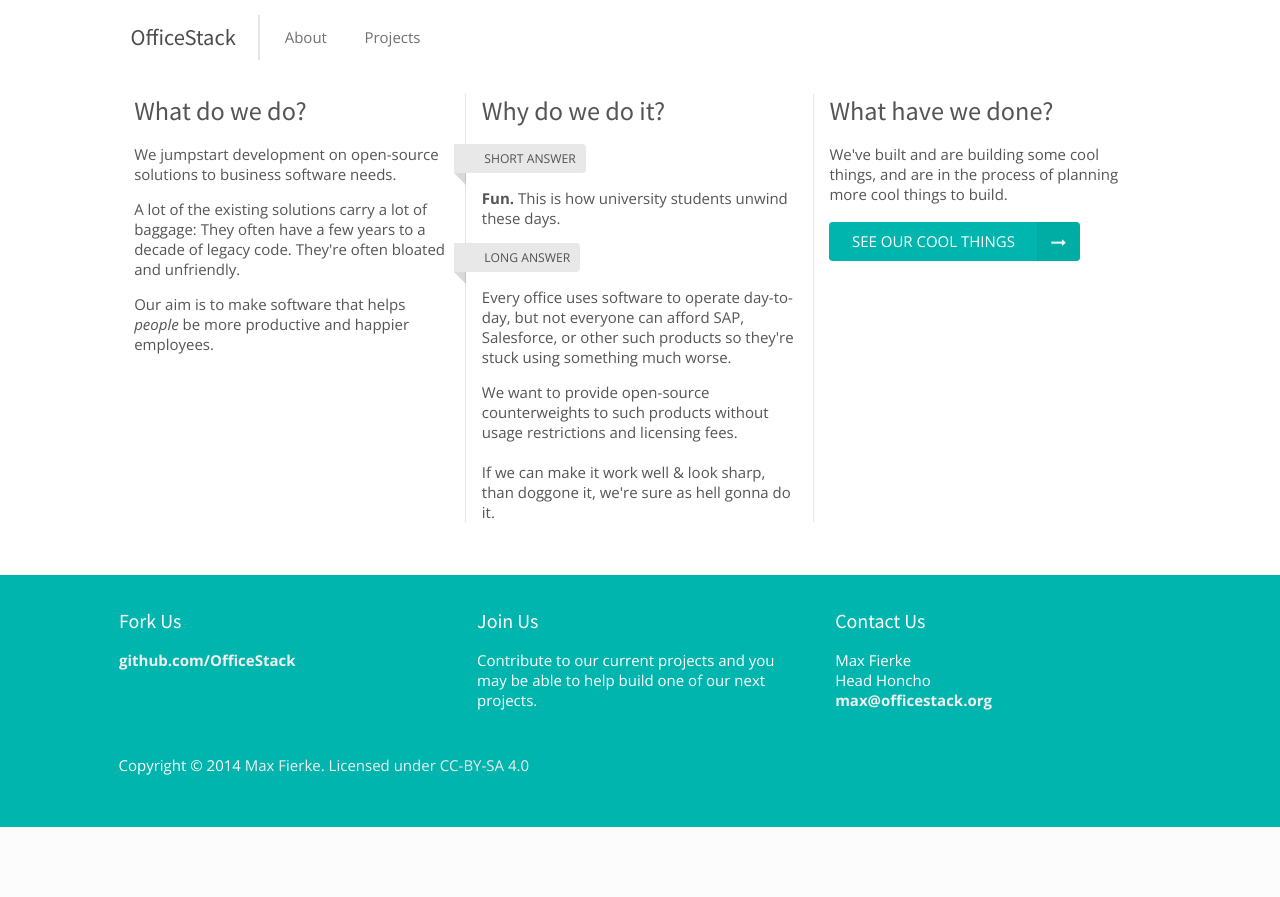
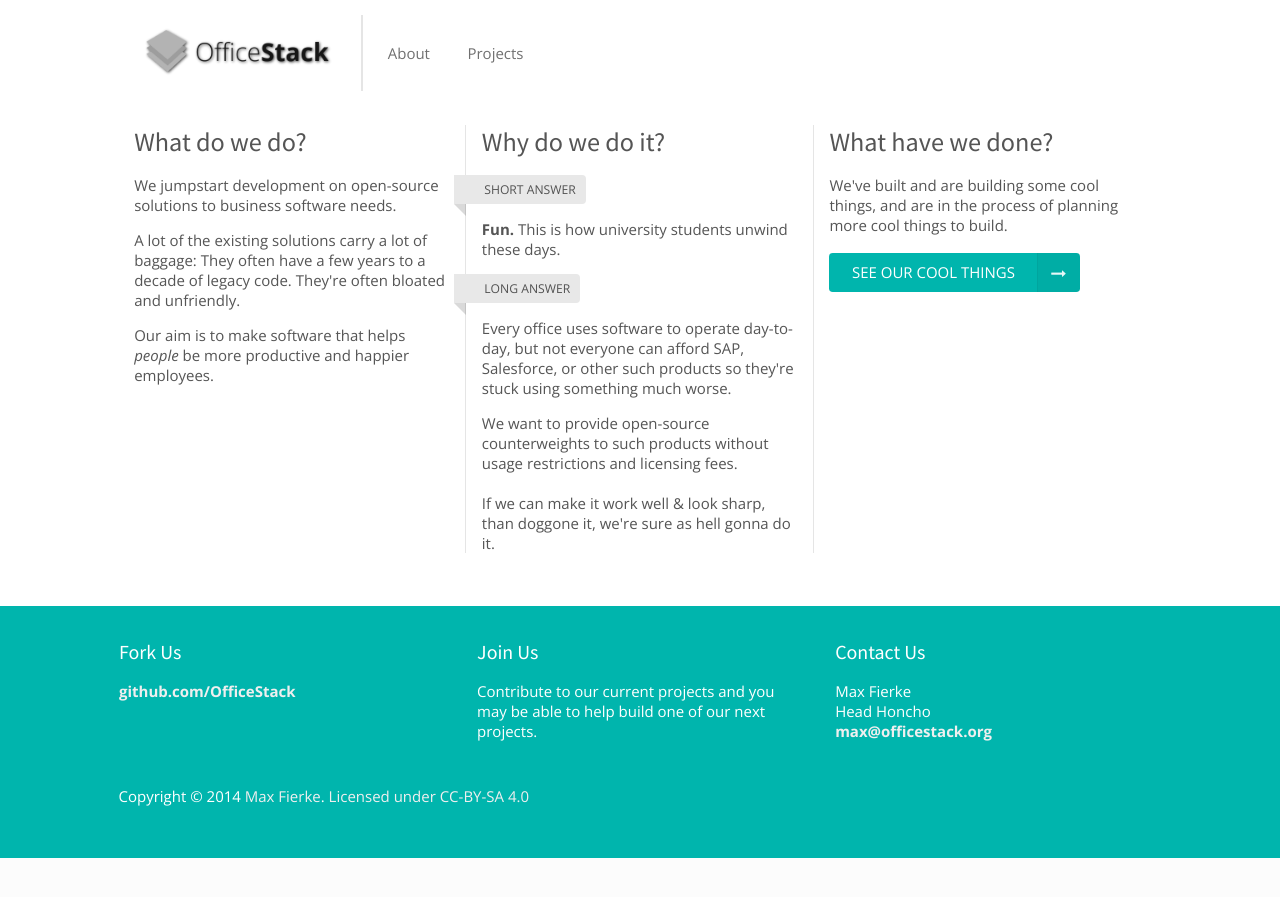
Before and after one commit to OfficeStack/officestack.github.io, a Jekyll site: the page built from index.html, in a window 1280 px wide. Shown: the top 897 px of the page. Built offline with Jekyll 4.4.1, drawn with Linux system fonts in a browser that asks for light colours; nearby versions of some CDN libraries; Markdown is read by kramdown in place of the engine named in the settings.

Commit message:
Add OfficeStack logo
Signed-off-by: Max Fierke <max@maxfierke.com>

```diff
--- a/_layouts/default.html
+++ b/_layouts/default.html
@@ -18,7 +18,7 @@
     <body>
       <div class="ui page grid masthead segment">
         <div class="secondary ui menu">
-          <h1 class="ui header item"><a href="/">{{ site.name }}</a></h1>
+          <h1 class="ui header item"><a href="/"><img src="/images/officestack.png" height="50" alt="OfficeStack" /></a></h1>
           <a class="item" href="/">About</a>
           <a class="item" href="/projects">Projects</a>
         </div>
```
Also changed, not shown: images/officestack.png (added).
